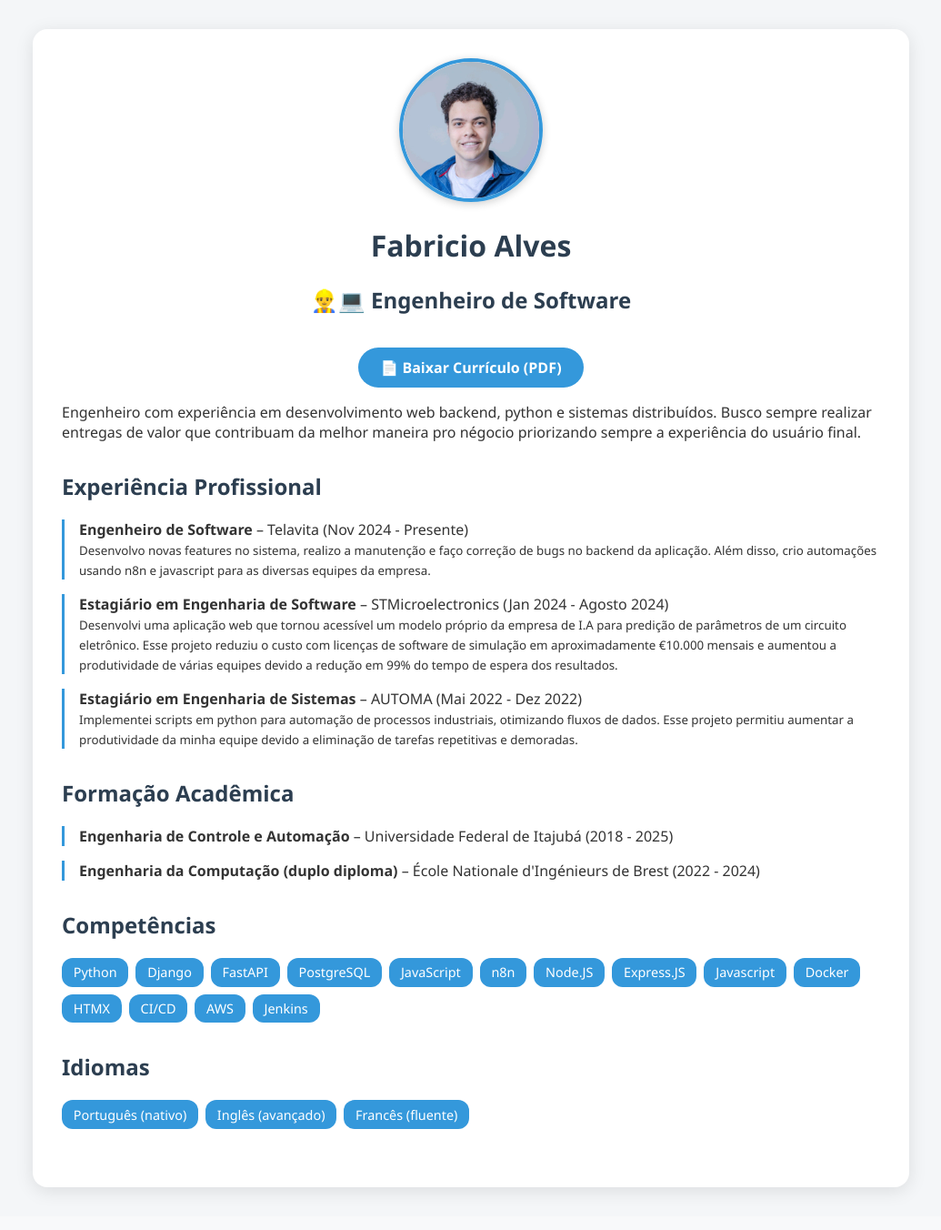
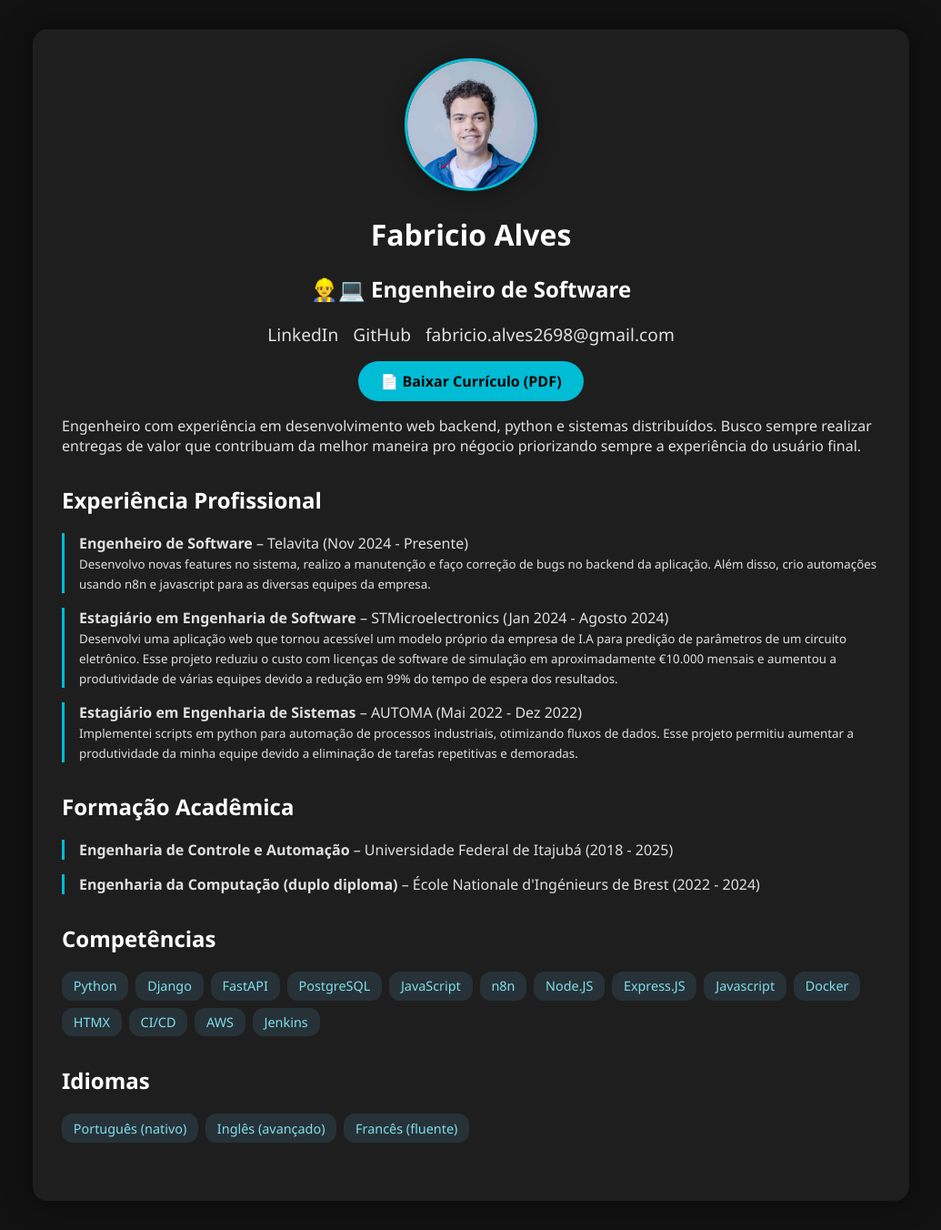
Before and after one commit to fbc165/personal-website, a Django app: page / in a window 1280 px wide. Shown: the whole page at 91% size, without its empty margins (122-1157 px from the left). Before the commit the page ends 1313 px from the top, so only its background shows below. Run offline with Django 5.2, Linux system fonts and the light colour scheme.

Commit message:
chore: atualiza cv

```diff
--- a/resume/templates/homepage.html
+++ b/resume/templates/homepage.html
@@ -6,25 +6,35 @@
     <title>{{ name }} - Currículo</title>
     <meta name="viewport" content="width=device-width, initial-scale=1">
     <style>
+        :root {
+            --primary: #00bcd4;
+            --background: #121212;
+            --card-bg: #1e1e1e;
+            --text: #e0e0e0;
+            --heading: #ffffff;
+            --tag-bg: #263238;
+            --tag-text: #80deea;
+        }
+
         body {
             font-family: 'Segoe UI', sans-serif;
-            background: #f4f6f8;
+            background: var(--background);
             margin: 0;
             padding: 2rem;
-            color: #333;
+            color: var(--text);
         }
 
         .container {
             max-width: 900px;
             margin: auto;
-            background: #fff;
+            background: var(--card-bg);
             padding: 2rem;
             border-radius: 16px;
-            box-shadow: 0 4px 20px rgba(0,0,0,0.1);
+            box-shadow: 0 0 30px rgba(0,0,0,0.6);
         }
 
         h1, h2 {
-            color: #2c3e50;
+            color: var(--heading);
         }
 
         .section {
@@ -32,7 +42,7 @@
         }
 
         .experience, .education {
-            border-left: 3px solid #3498db;
+            border-left: 3px solid var(--primary);
             padding-left: 1rem;
             margin-bottom: 1rem;
         }
@@ -44,31 +54,54 @@
         }
 
         .tag {
-            background: #3498db;
-            color: #fff;
+            background: var(--tag-bg);
+            color: var(--tag-text);
             padding: 0.4rem 0.8rem;
             border-radius: 12px;
             font-size: 0.9rem;
         }
 
         .profile-img {
-            width: 150px;
-            height: 150px;
+            width: 140px;
+            height: 140px;
             object-fit: cover;
             border-radius: 50%;
-            border: 4px solid #3498db;
-            box-shadow: 0 2px 10px rgba(0,0,0,0.2);
+            border: 3px solid var(--primary);
+            box-shadow: 0 2px 20px rgba(0,0,0,0.4);
         }
 
         .download-btn {
-            background: #3498db;
-            color: white;
+            background: var(--primary);
+            color: black;
             padding: 0.7rem 1.5rem;
             border-radius: 30px;
             text-decoration: none;
             font-weight: bold;
             display: inline-block;
             margin-top: 1rem;
+            transition: background 0.3s ease;
+        }
+
+        .download-btn:hover {
+            background: #008ba3;
+        }
+
+        .contact-links {
+            margin-top: 1rem;
+            display: flex;
+            justify-content: center;
+            gap: 1rem;
+        }
+
+        .contact-links a {
+            color: var(--text);
+            text-decoration: none;
+            font-size: 1.2rem;
+            transition: color 0.3s ease;
+        }
+
+        .contact-links a:hover {
+            color: var(--primary);
         }
 
         @media (max-width: 600px) {
@@ -84,6 +117,19 @@
             <img src="{% static 'profile.jpeg' %}" alt="Foto de Perfil" class="profile-img">
             <h1>{{ name }}</h1>
             <h2>{{ title }}</h2>
+
+            <div class="contact-links">
+                {% if linkedin %}
+                    <a href="{{ linkedin }}" target="_blank">LinkedIn</a>
+                {% endif %}
+                {% if github %}
+                    <a href="{{ github }}" target="_blank">GitHub</a>
+                {% endif %}
+                {% if email %}
+                    <a href="mailto:{{ email }}">{{ email }}</a>
+                {% endif %}
+            </div>
+
             <a href="{% static 'fabricio_cv.pdf' %}" target="_blank" class="download-btn">
                 📄 Baixar Currículo (PDF)
             </a>
--- a/resume/views.py
+++ b/resume/views.py
@@ -5,6 +5,9 @@ from django.shortcuts import render
 def homepage(request):
     context = {
         "name": "Fabricio Alves",
+        "linkedin": "https://linkedin.com/in/fabricioalves1",
+        "github": "https://github.com/fbc165",
+        "email": "fabricio.alves2698@gmail.com",
         "title": "👷‍♂️💻 Engenheiro de Software",
         "about": "Engenheiro com experiência em desenvolvimento web backend, python e sistemas distribuídos.\
             Busco sempre realizar entregas de valor que contribuam da melhor maneira pro négocio priorizando sempre a experiência do usuário final.",
```
